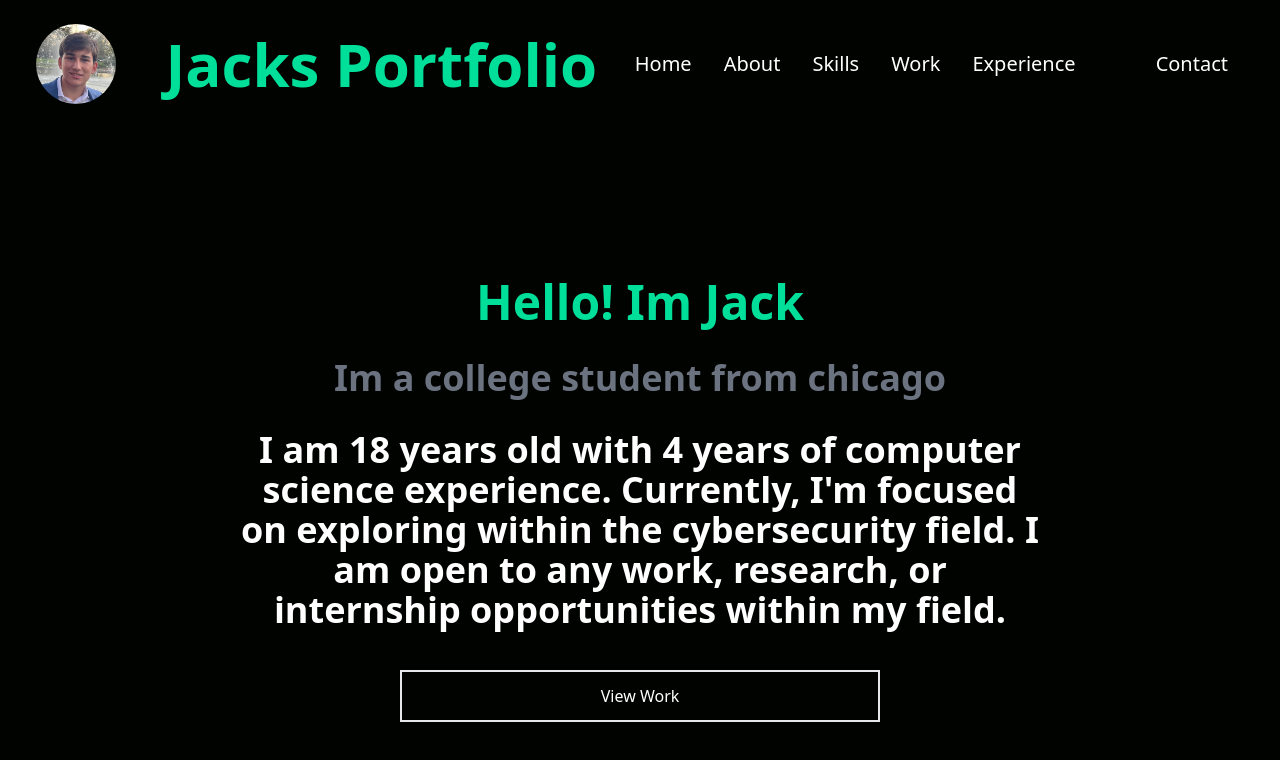
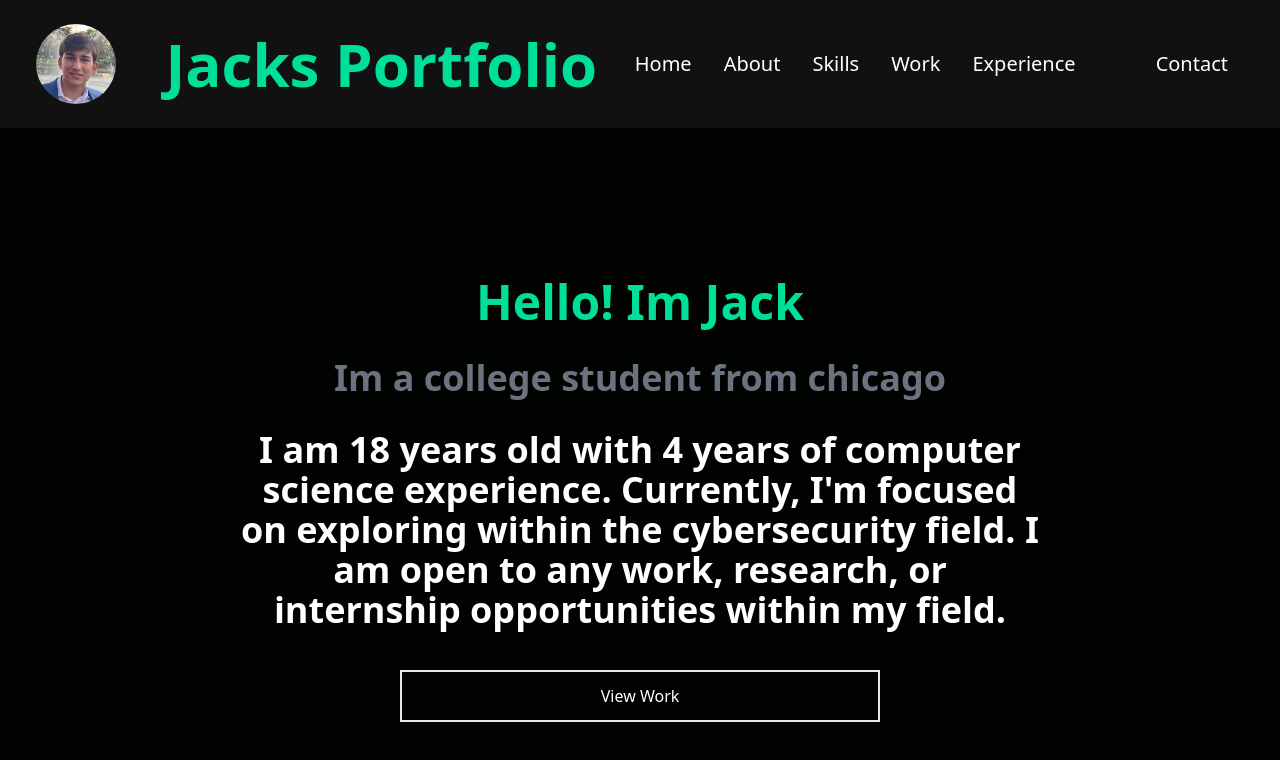
Before and after one commit to jiannotti66/jacks-portfolio-react, a React (Create React App) app: page / in a window 1280 px wide. Shown: the top 760 px of the page. Built offline with nearby package versions, Linux system fonts and the light colour scheme.

Commit message:
changed navbar color

```diff
--- a/src/components/NavBar.jsx
+++ b/src/components/NavBar.jsx
@@ -10,7 +10,7 @@
   };
 
   return (
-    <div className='fixed top-0 left-0 w-full bg-[#000300] z-50 h-32'>
+    <div className='fixed top-0 left-0 w-full bg-[#111111] z-50 h-32'>
       <div className='flex justify-between items-center h-full max-w-[1240px] mx-auto px-4 text-white'>
         <img src={Me} className='rounded-full h-20 w-20 object-cover mr-7'></img>
         <h1 className='text-6xl font-bold text-[#00df9a]'>Jacks Portfolio</h1>
```
